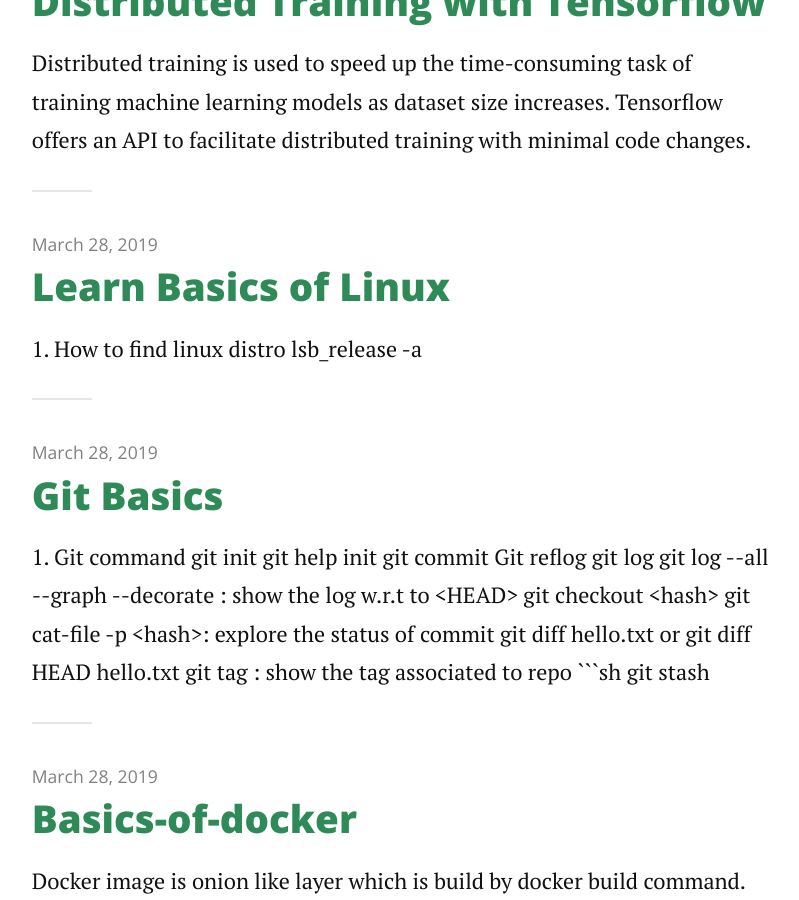
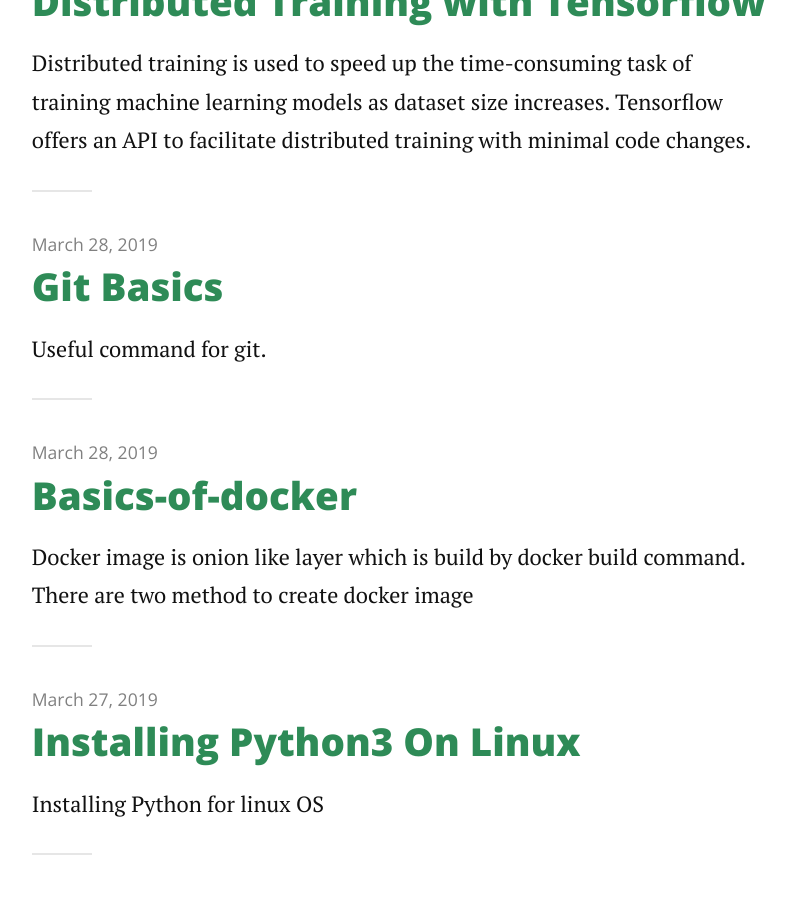
Before and after one commit to deepak7376/deepak7376.github.io, a Jekyll site: the page built from index.html, in a window 1280 px wide and 900 px high, scrolled down 679 px. Shown: the whole window, without its empty margins (237-1036 px from the left). Built offline with Jekyll 4.4.1, drawn with Linux system fonts in a browser that asks for light colours; nearby versions of some CDN libraries; the list of posts is cut into pages by our own code; some of the changed text lies outside the part shown.

Commit message:
deleted the linux basic post

````diff
--- a/_posts/2019-03-29-git-basics.markdown
+++ b/_posts/2019-03-29-git-basics.markdown
@@ -4,6 +4,7 @@
 title:  "Git Basics"
 date:   2019-03-29 00:04:58 +0530
 categories: general
+description: Useful command for git.
 ---
 
 ### 1. Git command
--- a/_posts/2019-03-29-learn-basics-of-linux.markdown
+++ /dev/null
@@ -1,17 +0,0 @@
----
-layout: post
-comments: true
-title:  "Learn Basics of Linux"
-date:   2019-03-29 00:04:58 +0530
-categories: linux
----
-
-### 1. How to find linux distro
-```bash
-lsb_release -a
-```
-
-### 2. Difference between apt and apt-get
-
-
-### 3. update vs upgrade
--- a/_posts/2019-03-29-show-git-branch-with-color-in-bash-prompt.markdown
+++ b/_posts/2019-03-29-show-git-branch-with-color-in-bash-prompt.markdown
@@ -4,6 +4,7 @@
 title:  "Show git branch with color in bash prompt"
 date:   2019-01-26 00:04:58 +0530
 categories: general
+description: Show the git branch in the bash command prompt.
 ---
 
 
````
